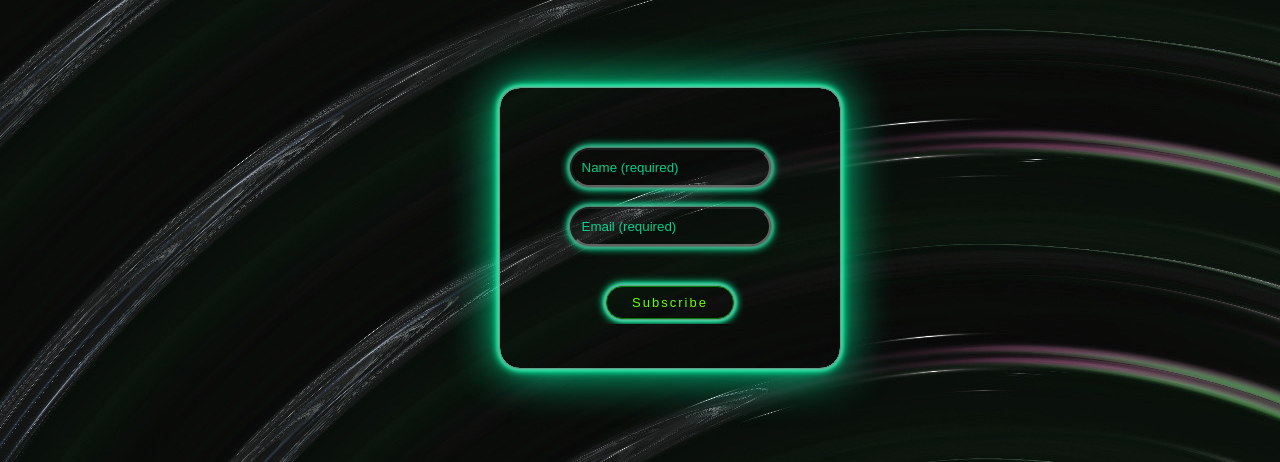
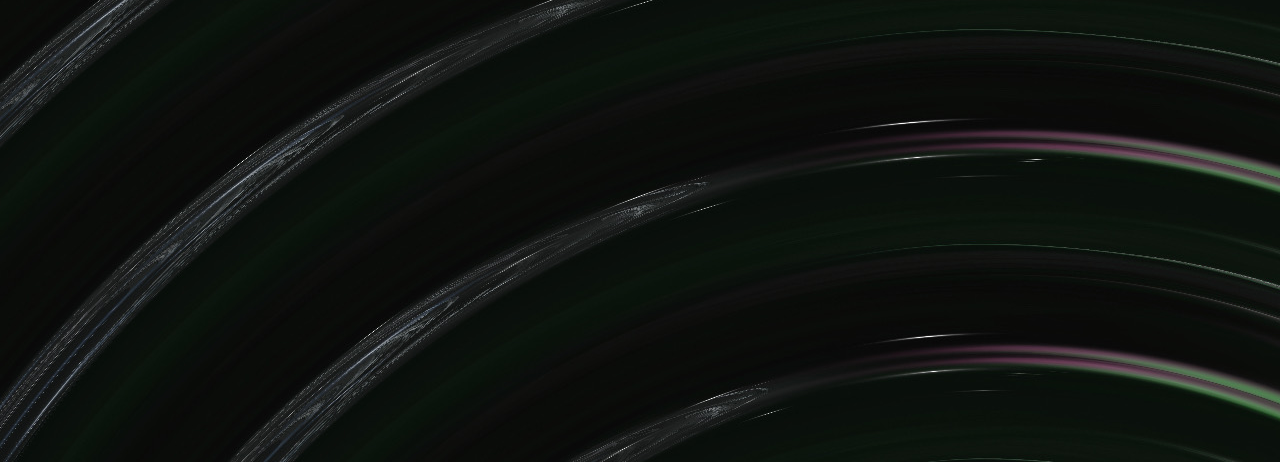
Before and after one commit to nanaioss/nanaioss.github.io, a website: page html/contact.html in a window 1280 px wide. Shown: the part 338-800 px from the top of the page. Drawn offline with Linux system fonts and the light colour scheme.

Commit message:
subscription disabled

```diff
--- a/html/contact.html
+++ b/html/contact.html
@@ -35,13 +35,13 @@
           <li class="contact-li"><a target="_blank" href="https://www.instagram.com/nana.ios/"><i class="fa-brands fa-instagram"></i></a></li>
 
 
-          <div class="subscribe">
-            <form class="form" action="https://app.getresponse.com/campaign_list.html ">
+       <!---   <div class="subscribe">
+            <form class="form" action="https://app.getresponse.com/campaign_list.html">
               <input type="text" name="name" class="formStyle" placeholder="Name (required)" required />
               <input type="email" name="email" class="formStyle" placeholder="Email (required)" required />
               <a href="#" class="formButton">Subscribe</a>
             </form>
-          </div>
+          </div> -->
 
         </ul>
 
```
